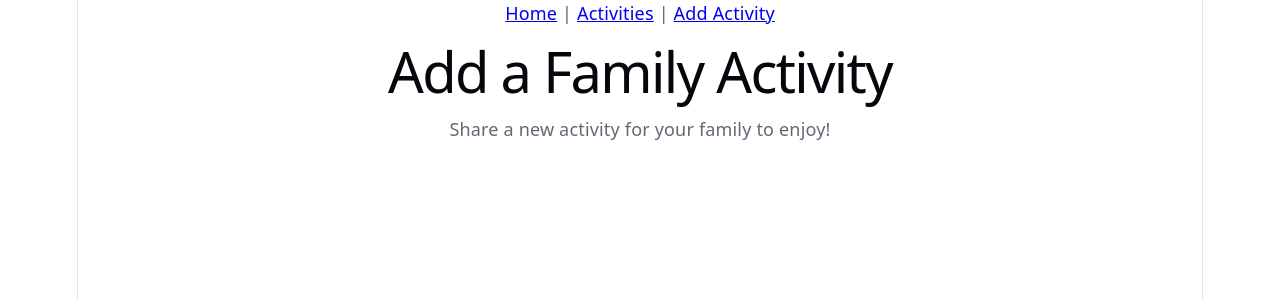
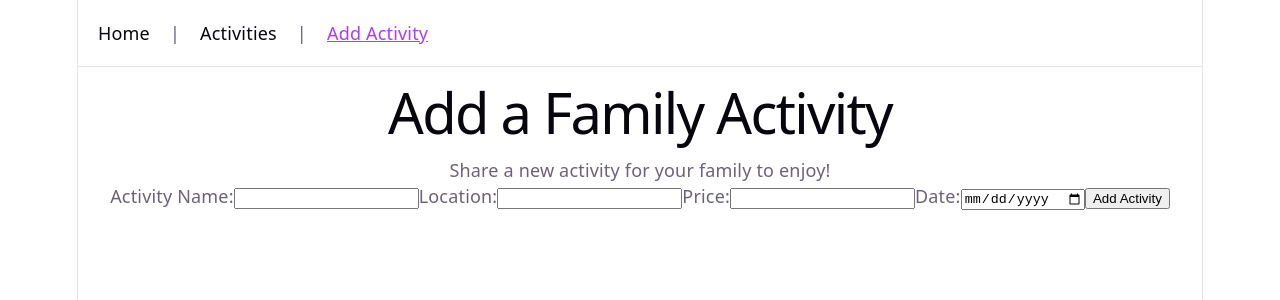
Before and after one commit to Anastasia-2102/family-activities, a React (Vite) app: page /add-activity in a window 1280 px wide. Shown: the top 300 px of the page. Built offline with nearby package versions, Linux system fonts and the light colour scheme; no server answers; the database is empty.

Commit message:
Add activity form and Supabase integration

```diff
--- a/src/App.css
+++ b/src/App.css
@@ -182,3 +182,21 @@
     border-right-color: var(--border);
   }
 }
+
+nav {
+  display: flex;
+  gap: 20px;
+  padding: 20px;
+  border-bottom: 1px solid var(--border);
+}
+
+nav a {
+  color: var(--text-h);
+  text-decoration: none;
+  font-weight: 500;
+}
+
+nav a.active {
+  color: var(--accent);
+  text-decoration: underline;
+}
--- a/src/App.jsx
+++ b/src/App.jsx
@@ -6,7 +6,7 @@ import useTable from './useTable.js'
 
 
 function App() {
-  const { data, error } = useTable("activities")
+  const { data, error, reload } = useTable("activities")
 
   return (
     <>
@@ -22,7 +22,10 @@ function App() {
         path="/activities"
         element={ <Activities data={data} error={error} />}
       />
-      <Route path="/add-activity" element={<AddActivity />} />
+      <Route
+        path="/add-activity"
+        element={<AddActivity reload={reload} />}
+      />
     </Routes>
     </>
   )
--- a/src/main.jsx
+++ b/src/main.jsx
@@ -1,7 +1,8 @@
 import { StrictMode } from 'react'
 import { createRoot } from 'react-dom/client'
-import { BrowserRouter } from 'react-router-dom'
+import { BrowserRouter } from 'react-router'
 import './index.css'
+import './app.css'
 import App from './App.jsx'
 
 createRoot(document.getElementById('root')).render(
--- a/src/pages/AddActivity.jsx
+++ b/src/pages/AddActivity.jsx
@@ -1,8 +1,66 @@
-function AddActivity() {
+import { useState } from 'react'
+import { useNavigate } from 'react-router'
+import { supabase } from '../utils/supabase'
+function AddActivity({ reload }) {
+    const navigate = useNavigate()
+    const [activityName, setActivityName] = useState ('')
+    const [location, setLocation] = useState('')
+    const [price, setPrice] = useState('')
+    const [date, setDate] = useState('')
+    const handleSubmit = async (event) => {
+        event.preventDefault()
+
+        const { error } = await supabase
+            .from('activities')
+            .insert([
+            {
+                activity_name: activityName,
+                location: location,
+                price: price,
+                date: date
+            }
+        ])
+
+    if (error) {
+        console.log(error)
+    return
+  }
+
+    reload()
+    navigate('/activities')
+}
     return (
         <main>
             <h1>Add a Family Activity</h1>
             <p>Share a new activity for your family to enjoy!</p>
+            <form onSubmit={handleSubmit}>
+                <label>Activity Name:</label>
+                <input
+                    type="text"
+                    value={activityName}
+                    onChange={(event) => setActivityName(event.target.value)}
+                />
+                <label>Location:</label>
+                <input
+                    type="text"
+                    value={location}
+                    onChange={(event) => setLocation(event.target.value)}
+                />
+                <label>Price:</label>
+                <input
+                    type="number"
+                    value={price}
+                    onChange={(event) => setPrice(event.target.value)}
+                />
+                <label>Date:</label>
+                <input
+                    type="date"
+                    value={date}
+                    onChange={(event) => setDate(event.target.value)}
+                />
+                <button type="submit">Add Activity</button>
+            </form>
+
         </main>
     )
 }
```
